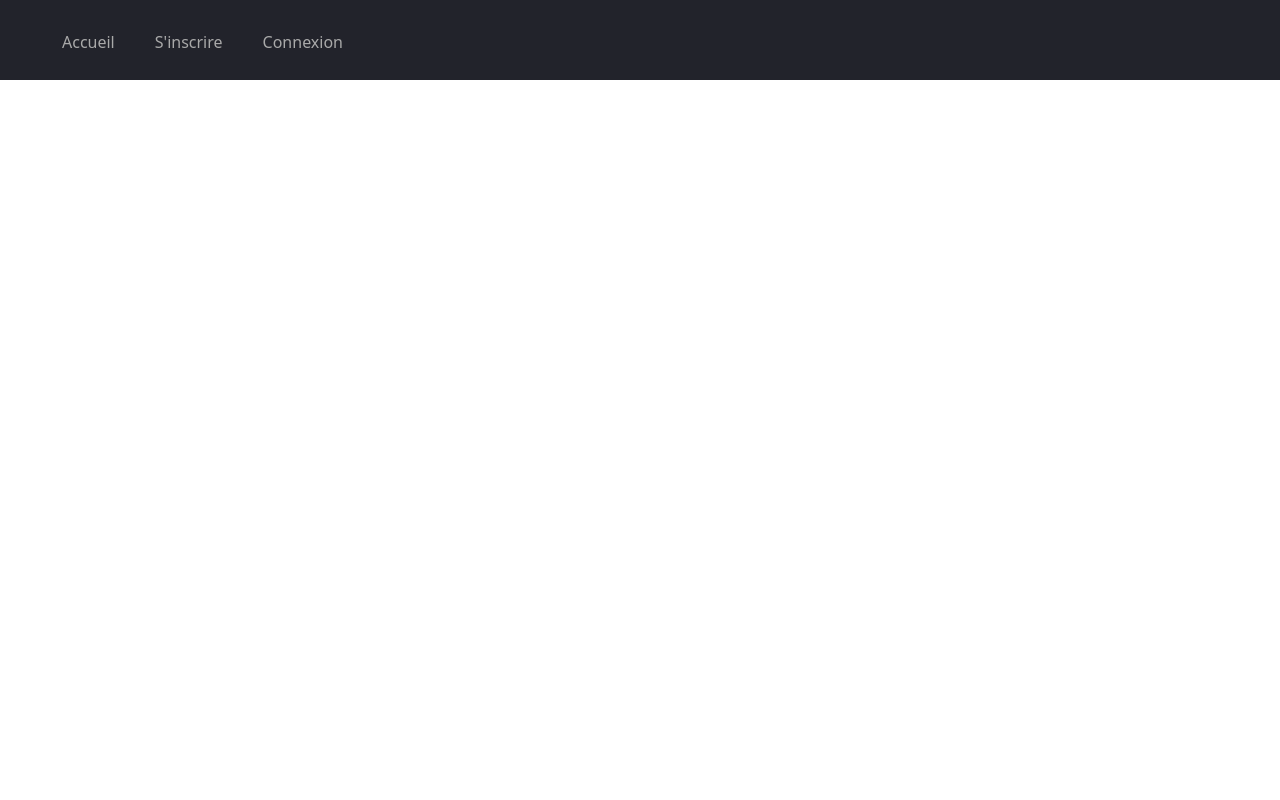
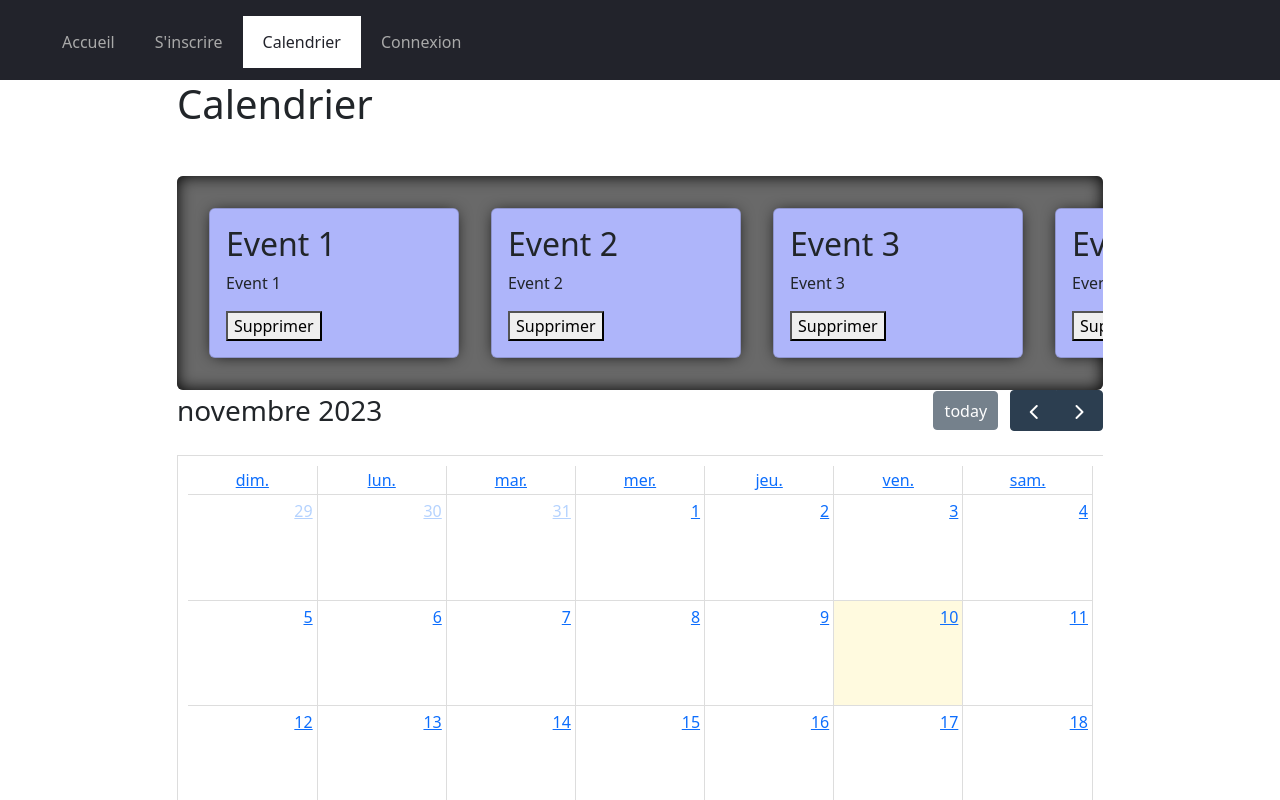
Before and after one commit to Felix-Rheaume/TP2_FR_LL_appWeb, a React (Create React App) app: page /calendrier in a window 1280 px wide. Shown: the top 800 px of the page. Built offline with nearby package versions, Linux system fonts and the light colour scheme; no server answers.

Commit message:
Ajout de la visualisation des événements

```diff
--- a/src/App.css
+++ b/src/App.css
@@ -57,3 +57,67 @@ table {
   display: block;
   margin-top: 20px;
 }
+
+/*Slider d'événements*/
+.container {
+  width: 90%;
+  margin: auto;
+}
+
+.cards-container {
+  display: flex;
+  border-radius: 6px;
+  color: #333;
+  background: dimgray;
+  padding: 1rem;
+  box-shadow: 0 0 1rem #000 inset;
+  overflow-x: auto;
+  position: relative;
+}
+
+.card {
+  flex: 1 0 250px;
+  box-shadow: 0 1px 1rem -4px #000;
+  background-color: #aeb5fa;
+  margin: 1rem;
+  overflow: hidden;
+  border-radius: 6px;
+  cursor: pointer;
+  transition: all 250ms ease-in-out;
+
+  &:hover {
+    box-shadow: 0 4px 1rem -4px #000;
+    transform: translateY(-3px);
+  }
+}
+
+.boutonSupprimer:hover {
+  text-decoration: underline;
+}
+
+.card-content {
+  padding: 1rem;
+  background-color: #aeb5fa;
+}
+
+.scrollbar {
+  overflow-x: scroll;
+  overflow-y: hidden;
+}
+
+.scrollbar::-webkit-scrollbar {
+  height: 10px;
+}
+
+.scrollbar::-webkit-scrollbar-thumb {
+  background: #343d9c96;
+  border-radius: 5px;
+}
+
+.scrollbar::-webkit-scrollbar-track {
+  background: #aeb5fa;
+  border-radius: 5px;
+}
+.scrollbar::-webkit-scrollbar-thumb:hover {
+  background-color: #343d9c;
+}
--- a/src/App.js
+++ b/src/App.js
@@ -1,6 +1,6 @@
 import "./App.css";
 import Navbar from "./Components/Navbar";
-import { BrowserRouter, Route, Routes } from "react-router-dom";
+import { BrowserRouter, Route, Routes, useNavigate } from "react-router-dom";
 import Accueil from "./Components/Accueil";
 import Calendrier from "./Components/Calendrier";
 import Inscription from "./Components/Inscription";
@@ -18,12 +18,11 @@ function App() {
     axios
       .get(localServiceURL + "/utilisateur/")
       .then((res) => {
+        console.log(res);
         setIsConnected(true);
-        console.log("USE EFFECT");
       })
       .catch((errors) => {
         setIsConnected(false);
-        console.log("USE EFFECT ERROR");
       });
   }, []);
 
@@ -33,11 +32,8 @@ function App() {
       <Routes>
         <Route exact path='/' element={<Accueil />}></Route>
         <Route exact path='/inscription' element={<Inscription />}></Route>
-        {isConnected === true ? (
-          <Route exact path='/calendrier' element={<Calendrier />}></Route>
-        ) : (
-          <Route exact path='/connexion' element={<Connexion />}></Route>
-        )}
+        <Route exact path='/calendrier' element={<Calendrier />}></Route>
+        <Route exact path='/connexion' element={<Connexion />}></Route>
       </Routes>
     </BrowserRouter>
   );
--- a/src/Components/Calendrier.jsx
+++ b/src/Components/Calendrier.jsx
@@ -1,13 +1,73 @@
-import React from "react";
+import React, { useEffect, useState } from "react";
 import FullCalendar from "@fullcalendar/react";
 import dayGridPlugin from "@fullcalendar/daygrid";
 import ContainerBase from "./ConteneurBase";
+import Evenements from "./Evenements";
+import axios from "axios";
 
-class Calendrier extends React.Component {
-  render() {
+function Calendrier() {
+  const sampleEvents = [
+    {
+      event_name: "Event 1",
+      event_description: "Description of Event 1",
+    },
+    {
+      event_name: "Event 2",
+      event_description: "Description of Event 2",
+    },
+    {
+      event_name: "Event 3",
+      event_description: "Description of Event 3",
+    },
+    {
+      event_name: "Event 4",
+      event_description: "Description of Event 4",
+    },
+    {
+      event_name: "Event 5",
+      event_description: "Description of Event 5",
+    },
+    {
+      event_name: "Event 6",
+      event_description: "Description of Event 6",
+    },
+    {
+      event_name: "Event 7",
+      event_description: "Description of Event 7",
+    },
+    {
+      event_name: "Event 8",
+      event_description: "Description of Event 8",
+    },
+    {
+      event_name: "Event 9",
+      event_description: "Description of Event 9",
+    },
+    {
+      event_name: "Event 10",
+      event_description: "Description of Event 10",
+    },
+  ];
+  const serviceURL = "https://tp2weblawrence.azurewebsites.net";
+
+  // axios.get(serviceURL + "/evenements").then((res) => {
+  //   console.log(res);
+  // });
+
+  const [events, setEvents] = useState(sampleEvents);
+
+  // useEffect(() => {
+  //   axios.get("http://localhost:8081/evenements").then((res) => {
+
+  //     //setEvents(res.data);
+  //     console.log(res.data);
+  //   });
+  // }, []);
+
   return (
     <ContainerBase>
       <h1>Calendrier</h1>
+      <Evenements evenements={events} />
       <FullCalendar
         plugins={[dayGridPlugin]}
         initialView='dayGridMonth'
@@ -20,6 +80,5 @@ class Calendrier extends React.Component {
     </ContainerBase>
   );
 }
-}
 
 export default Calendrier;
--- a/src/Components/Connexion.jsx
+++ b/src/Components/Connexion.jsx
@@ -15,15 +15,22 @@ function Connexion() {
 
   const connecterUtilisateur = (e) => {
     e.preventDefault();
+
     axios
       .get(localServiceURL + `/utilisateur/${nomUtilisateur}/${mdp}`)
       .then((res) => {
+        axios
+          .get(localServiceURL + "/utilisateur")
+          .then((res) => console.log(res))
+          .catch((err) => console.log(err));
         setErreurs(null);
         setMessageSucces(["Vous êtes maintenant connecté!"]);
       })
       .catch((err) => {
         setMessageSucces(null);
-        setErreurs(["Le nom d'utilisateur ou le mot de passe n'est pas valide"]);
+        setErreurs([
+          "Le nom d'utilisateur ou le mot de passe n'est pas valide",
+        ]);
       })
       .finally(() => {
         setMdp("");
--- /dev/null
+++ b/src/Components/EvenementCarte.jsx
@@ -0,0 +1,22 @@
+import axios from "axios";
+import React from "react";
+
+function EvenementCarte(props) {
+  const supprimerEvenement = () => {
+    console.log(props.title, " a été supprimé");
+  };
+
+  return props.title && props.content ? (
+    <div className='card'>
+      <div className='card-content'>
+        <h2>{props.title}</h2>
+        <p>{props.content}</p>
+        <button className='boutonSupprimer' onClick={supprimerEvenement}>
+          Supprimer
+        </button>
+      </div>
+    </div>
+  ) : null;
+}
+
+export default EvenementCarte;
--- /dev/null
+++ b/src/Components/Evenements.jsx
@@ -0,0 +1,22 @@
+import React from "react";
+import EvenementCarte from "./EvenementCarte";
+
+function Evenements(props) {
+  return props.evenements ? (
+    <div>
+      <div className='mt-5 mx-auto'>
+        <div className='cards-container scrollbar scrollbar-primary'>
+          {props.evenements.map((event, index) => (
+            <EvenementCarte
+              key={index}
+              title={event.event_name}
+              content={event.event_name}
+            />
+          ))}
+        </div>
+      </div>
+    </div>
+  ) : null;
+}
+
+export default Evenements;
--- a/src/Components/Navbar.jsx
+++ b/src/Components/Navbar.jsx
@@ -17,19 +17,16 @@ function Navbar(props) {
             S'inscrire
           </NavLink>
         </li>
-        {isConnected === true ? (
         <li>
           <NavLink to='/calendrier' className='navLink'>
             Calendrier
           </NavLink>
         </li>
-        ) : (
         <li>
           <NavLink to='/connexion' className='navLink'>
             Connexion
           </NavLink>
         </li>
-        )}
       </ul>
     </nav>
   );
--- a/src/index.js
+++ b/src/index.js
@@ -6,11 +6,7 @@ import App from "./App";
 import reportWebVitals from "./reportWebVitals";
 
 const root = ReactDOM.createRoot(document.getElementById("root"));
-root.render(
-  <React.StrictMode>
-    <App />
-  </React.StrictMode>
-);
+root.render(<App />);
 
 // If you want to start measuring performance in your app, pass a function
 // to log results (for example: reportWebVitals(console.log))
```
Lines whose indentation alone changed are shown as unchanged.
